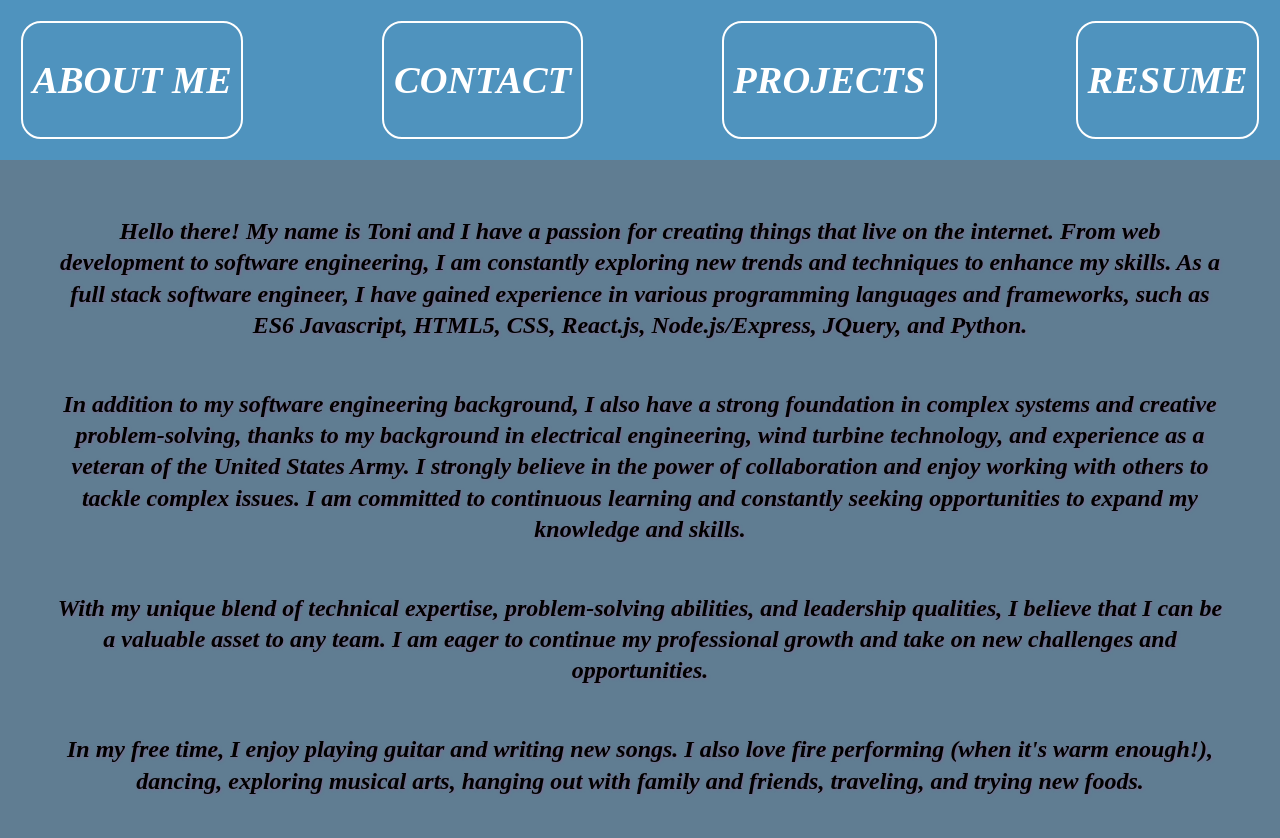
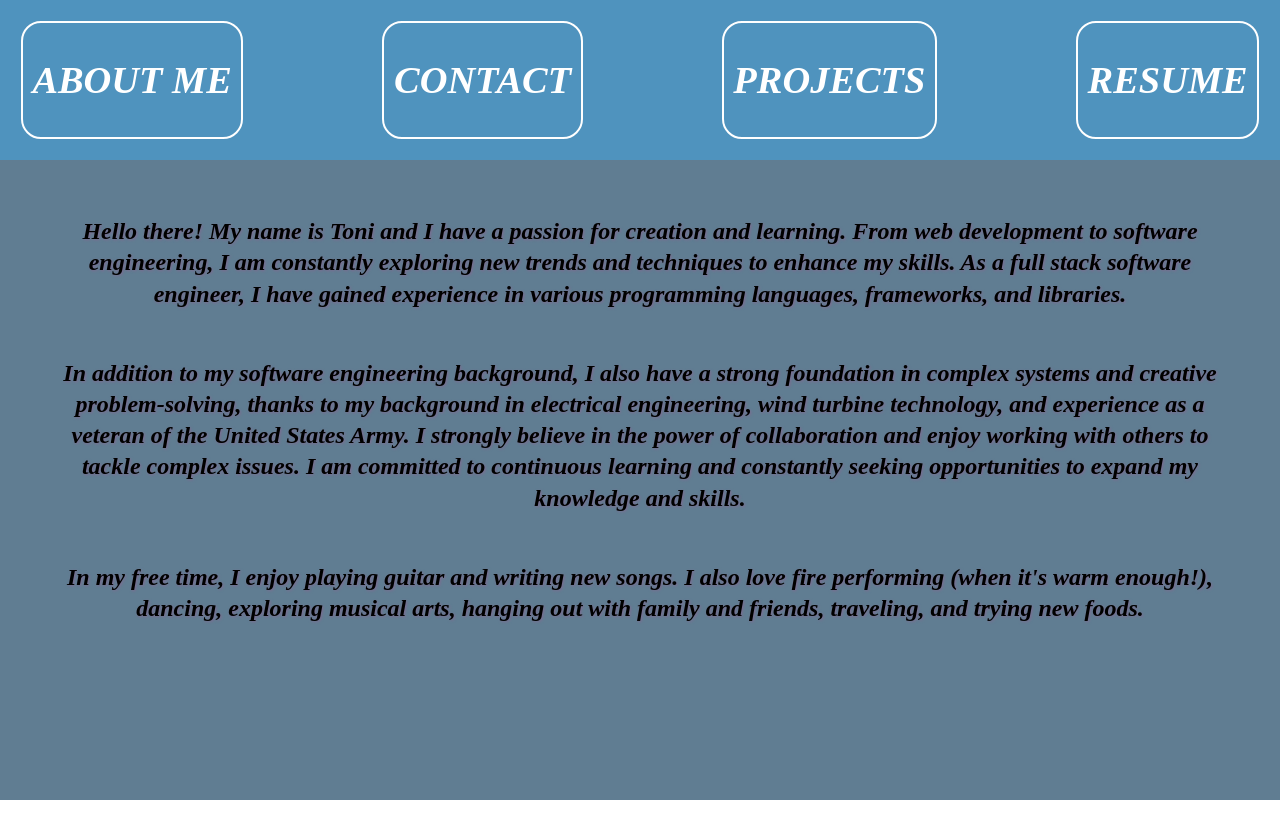
Before and after one commit to windtronic/react_portfolio, a React (Create React App) app in the folder react_portfolio/: page /About in a window 1280 px wide. Shown: the top 838 px of the page. After the commit the page ends 800 px from the top, so only its background shows below. Built offline with nearby package versions, Linux system fonts and the light colour scheme.

Commit message:
updated css and about me

```diff
--- a/react_portfolio/src/App.css
+++ b/react_portfolio/src/App.css
@@ -17,6 +17,7 @@ body {
   text-align: center;
   font-family: "Boogaloo";
   width: 100vw;
+  height: 100vh;
   min-width: 300px;
 }
 @media (max-width: 900px) {
--- a/react_portfolio/src/components/About.jsx
+++ b/react_portfolio/src/components/About.jsx
@@ -4,12 +4,11 @@ export default function About() {
       <div className="page-heading"></div>
 
       <h3>
-        Hello there! My name is Toni and I have a passion for creating things
-        that live on the internet. From web development to software engineering,
+        Hello there! My name is Toni and I have a passion for creation and learning.
+        From web development to software engineering,
         I am constantly exploring new trends and techniques to enhance my
         skills. As a full stack software engineer, I have gained experience in various
-        programming languages and frameworks, such as ES6 Javascript, HTML5, CSS, React.js,
-        Node.js/Express, JQuery, and Python.
+        programming languages, frameworks, and libraries.
       </h3>
 
       <h3>
@@ -23,13 +22,6 @@ export default function About() {
       </h3>
 
       <h3>
-        With my unique blend of technical expertise, problem-solving abilities,
-        and leadership qualities, I believe that I can be a valuable asset to
-        any team. I am eager to continue my professional growth and take on new
-        challenges and opportunities.
-      </h3>
-
-      <h3>
         In my free time, I enjoy playing guitar and writing new songs. I also
         love fire performing (when it's warm enough!), dancing, exploring
         musical arts, hanging out with family and friends, traveling, and trying
```
